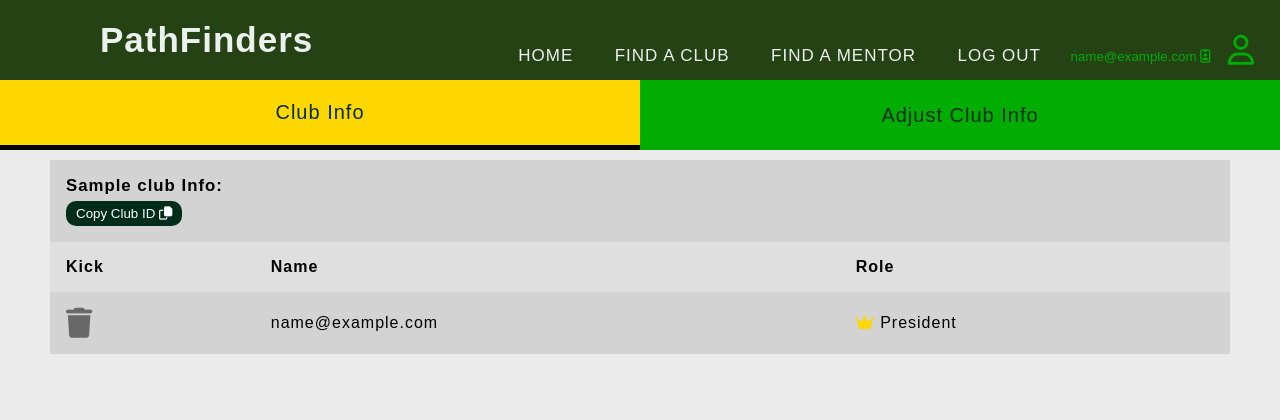
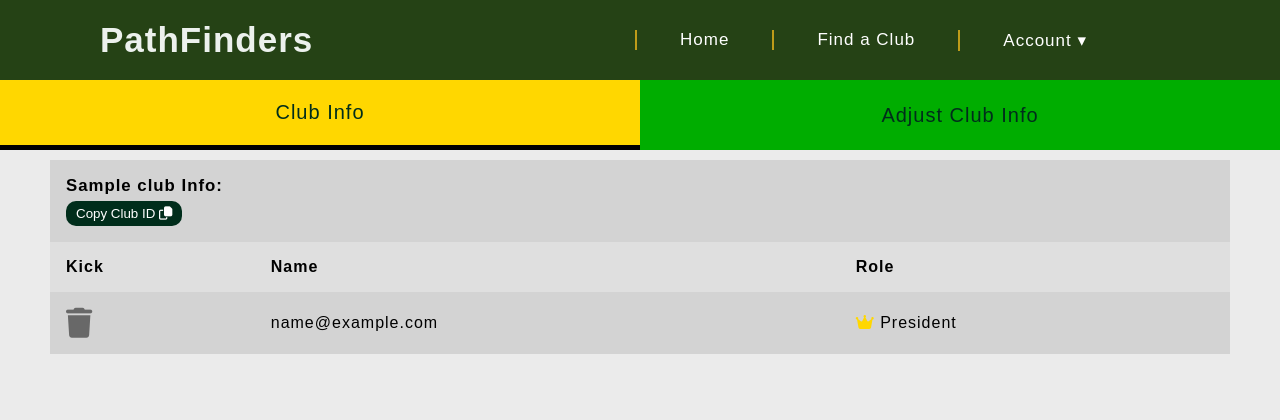
Before and after one commit to Rehaan12345/clubfinder, a Flask app: page /clubdashboard/1 in a window 1280 px wide. Shown: the top 420 px of the page. After the commit the page ends 354 px from the top, so only its background shows below. Run offline with Flask 3, Linux system fonts and the light colour scheme; a user stored in the database is signed in; tables that the repository leaves empty hold one stand-in row (values such as "Sample post"); some libraries are stand-ins or nearby versions.

Commit message:
fixed nav styling

```diff
--- a/website/static/index.js
+++ b/website/static/index.js
@@ -241,22 +241,30 @@ window.addEventListener("DOMContentLoaded", () => {
 
 // Profile dropdown menu:
 window.addEventListener("DOMContentLoaded", ()=> {
-    document.addEventListener("click", e=> {
-        const isDropDownButton = e.target.matches("[data-dropdown-button]");
-        if(!isDropDownButton && e.target.closest("[data-dropdown]") != null) return;
+    // document.addEventListener("click", e=> {
+    //     const isDropDownButton = e.target.matches("[data-dropdown-button]");
+    //     if(!isDropDownButton && e.target.closest("[data-dropdown]") != null) return;
 
-        let currentDropDown;
-        if(isDropDownButton) {
-            currentDropDown = e.target.closest("[data-dropdown]");
-            // currentDropDown = document.querySelector("dropdown");
-            currentDropDown.classList.toggle("active");
-        }
+    //     let currentDropDown;
+    //     if(isDropDownButton) {
+    //         currentDropDown = e.target.closest("[data-dropdown]");
+    //         // currentDropDown = document.querySelector("dropdown");
+    //         currentDropDown.classList.toggle("active");
+    //     }
 
-        document.querySelectorAll("[data-dropdown].active").forEach(dropdown => {
-            if (dropdown === currentDropDown) return;
-            dropdown.classList.remove("active");
-        });
-    });
+    //     document.querySelectorAll("[data-dropdown].active").forEach(dropdown => {
+    //         if (dropdown === currentDropDown) return;
+    //         dropdown.classList.remove("active");
+    //     });
+    // });
+    const profileButton = document.querySelector("#loggedinas");
+    console.log(profileButton);
+    profileButton.addEventListener("click", () => {
+        const dropDown = document.querySelector(".dropdownmenu");
+        console.log(dropDown);
+        dropDown.classList.add("active");
+        console.log("Opened ok");
+    })
 });
 
 // Register your club dropdown menu:
--- a/website/static/styles.css
+++ b/website/static/styles.css
@@ -426,6 +426,10 @@ nav ul li a{
 }
 
 /***************** Nav Styling: *****************/
+/* .navlink {
+    cursor: pointer;
+}
+
 .mainnav {
     background: var(--compliment4);
     height: 80px;
@@ -512,71 +516,167 @@ nav ul li a{
     }
   }
   section{
-    /* background: url(bg1.jpg) no-repeat; */
     background-color: var(--background);
     background-size: cover;
     height: calc(100vh - 80px);
-  }
-
-/* Dropdown Styling: */
-
-#dropdownoption {
-    color: lightgrey;
-}
-
-#dropdownoption:hover {
-    color: white;
-}
-
-.dropdownlink {
-    background: none;
-    border: none;
+  } */
+
+label.logo {
+color: var(--background);
+font-size: 35px;
+line-height: 80px;
+padding: 0 100px;
+font-weight: bold;
+}
+
+.checkbtn{
+    font-size: 30px;
+    color: var(--compliment3);
+    float: right;
+    line-height: 80px;
+    margin-right: 40px;
+    cursor: pointer;
+    display: none;
+}
+
+#check {
+    display: none;
+}
+
+.active {
+    font-weight: bold;
+    color: var(--compliment3)
+}
+
+/* Source (for below): https://codepen.io/Mark_Bell00/pen/vYELmNM */
+.mainnav {
+    display: flex;
+    background-color: var(--compliment4);
+    justify-content: space-between;
+}
+
+.mainul {
+    float: right;
+    margin-right: 150px;
+    display: flex;
+    justify-content: center;
+    align-items: center;
+}
+
+ul li {
+    list-style: none;
+    margin: 0 auto;
+    border-left: 2px solid var(--compliment3);
+    display: inline-block;
+    padding: 0 30px;
+    position: relative;
     text-decoration: none;
-    color: var(--bg1);
-    cursor: pointer;
-    /* margin-right: 300px; */
-    z-index: 10;
-}
-
-.dropdownlinks a {
-    color: white
-}
-
-.dropdown {
-    position: relative;
-}
-
-.dropdownmenu {
+    text-align: center;
+}
+
+li a {
+    color: var(--compliment4);
+}
+
+li a:hover {
+    color: var(--compliment3);
+}
+
+li:hover {
+    cursor: pointer;
+}
+
+ul li ul {
+    visibility: hidden;
+    opacity: 0;
     position: absolute;
-    /* margin-right: 300px; */
-    width: 25vh;
-    right: 0;
-    top: calc(100% + .25rem);
-    /* background-color: rgb(57, 57, 57); */
-    background-color: var(--bg2);
-    padding: .75rem;
-    border-radius: 5px;
-    box-shadow: 0 2px 50px 0 rgba(0, 0, 0, .5);
-    opacity: 0;
+    padding-left: 0;
+    left: 0;
+    display: none;
+    background: var(--compliment4);
+}
+
+ul li:hover > ul,
+ul li ul:hover {
+    visibility: visible;
+    opacity: 1;
+    display: block;
+    min-width: 250px;
+    width: 50px;
+    text-align: left;
+    padding-top: 20px;
+    box-shadow: 0px 3px 5px -1px rgba(0, 0, 0, .3);
+    z-index: 100;
+}
+
+#emailli {
+    transition: none;
     pointer-events: none;
-    transform: translateY(-10px);
-    transition: opacity 150ms ease-in-out, transform 150ms ease-in-out;
-    z-index: 20;
-    color: white;
-}
-
-.dropdown.active > .navlink + .dropdownmenu {
-    opacity: 1;
-    pointer-events: auto;
-    transform: translateY(0px);
-}
-
-.dropdownlinks {
-    z-index: 10;
-    display: flex;
-    flex-direction: column;
-    gap: 2.5rem;
-}
+}
+
+ul li ul li {
+    clear: both;
+    width: 100%;
+    text-align: left;
+    margin-bottom: 20px;
+    border-style: none;
+}
+
+ul li ul li a:hover {
+    padding-left: 10px;
+    border-left: 2px solid var(--compliment3);
+    transition: all 0.3s ease;
+}
+
+a {
+    text-decoration: none;
+}
+
+a:hover {
+    color: var(--compliment2);
+}
+
+ul li ul li a { transition: all 0.5s ease; }
+
+@media (max-width: 952px){
+    label.logo{
+      font-size: 30px;
+      padding-left: 50px;
+    }
+    .mainnav ul li a{
+      font-size: 16px;
+    }
+  }
+  @media (max-width: 858px){
+    .checkbtn{
+      display: block;
+    }
+    ul{
+      position: fixed;
+      width: 100%;
+      height: 100vh;
+      background: var(--compliment3);
+      top: 80px;
+      left: -100%;
+      text-align: center;
+      transition: all .5s;
+    }
+    .mainnav ul li{
+      display: block;
+      margin: 50px 0;
+      line-height: 30px;
+    }
+    .mainnav ul li a{
+      font-size: 20px;
+    }
+    a:hover,a.active{
+      background: none;
+      color: var(--compliment2);
+    }
+    #check:checked ~ ul{
+      left: 0;
+    }
+  }
 
 /********** Club Quick View Modal: **********/
 .clubdesc {
--- a/website/templates/layout.html
+++ b/website/templates/layout.html
@@ -27,47 +27,28 @@
         gtag('config', 'G-15D7GN7H31');
         </script>
 
-        <!-- Loading Screen: -->
-        <!-- <div class="loaderwrapper">
-            <span class="loader">
-                <span class="loaderinner"></span>
-            </span>
-        </div> -->
-
-        <!-- <script>
-            // ********* Loading Animation Functionality: ********** //
-            $(window).on("load", () => {
-                $(".loaderwrapper").fadeOut("fast");
-            });
-        </script> -->
-
         <!-- Main Nav Bar: -->
-
         <nav class="mainnav">
+            <div class="partone">
+                <label class="logo">PathFinders</label>
                 <input type="checkbox" id="check">
                 <label for="check" class="checkbtn">
                   <i class="fas fa-bars"></i>
                 </label>
-            <label class="logo">PathFinders</label>
-            <ul>
+            </div>
+            <ul class="mainul">
                 {% if user.is_authenticated %}
                     <li><a href="/" class="navlink">Home</a></li>
                     <li><a href="/findaclub" class="navlink">Find a Club</a></li>
-              <li><a href="/findamentor" class="navlink">Find A Mentor</a></li>
+                    <li><a>Account &dtrif;</a>
+                        <ul class="dropdown">
+                            <li><a id="emailli">{{ user.email }}</a></li>
+                            <li><a class="navlink" id="dropdownoption" href="/registeraclub">Register a Club <i class="fa-solid fa-pencil"></i></a></li>
+                            <li><a href="/admin" class="navlink" id="dropdownoption">Admin Dashboard <i class="fa-solid fa-table-columns"></i></a></li>
                             <li><a href="/logout" class="navlink">Log Out</a></li>
-              <button class="navlink dropdownlink loggedinasas" data-dropdown-button><a class="navlink" id="loggedinas">{{ current_user.email }} <i class="fa-regular fa-id-badge"></i></a></button>
-                 <button class="navlink dropdownlink fa-regular fa-user user" data-dropdown-button></button>
-                 <div class="dropdownmenu">
-                     <div class="dropdownlinks">
-                         <a class="navlink" id="dropdownoption" href="/registeraclub">Register a Club <i class="fa-solid fa-pencil"></i></a>
-                         <!-- {% if user.role == "Admin" %} -->
-                         <a href="/admin" class="navlink" id="dropdownoption">Admin Dashboard <i class="fa-solid fa-table-columns"></i></a>
-                         <!-- {% endif %} -->
-                         <a href="https://github.com/Rehaan12345/clubfinder" class="navlink" id="dropdownoption" target="_blank">View Github <i class="fa-solid fa-arrow-up-right-from-square"></i></a>
-                         <a href="/logout" class="navlink" id="dropdownoption">Logout <i class="fa-solid fa-arrow-right-from-bracket"></i></a>
-                         {% if user.role == "Admin" or user.role == "Advisor" %}<button class="verifyclubbutton verifyclubbutton" id="verifyclubbutton">Verify Your Club <i class="fa-solid fa-link"></i></button>{% endif %}
-                     </div>
-                 </div>
+                            <li>{% if user.role == "Admin" or user.role == "Advisor" %}<button class="verifyclubbutton verifyclubbutton" id="verifyclubbutton">Verify Your Club <i class="fa-solid fa-link"></i></button>{% endif %}</li>
+                        </ul>
+                    </li>
                 {% else %}
                     <li><a href="/login" class="navlink">Log In</a></li>
                     <li><a href="/signup" class="navlink">Sign up</a></li>
@@ -88,6 +69,7 @@
                 </form>
             </div>
         </dialog>
+
         <!-- Flash Messages (included in all pages): -->
         {% with messages = get_flashed_messages(with_categories=true) %}
             {% if messages %}
```
Also changed, not shown: 2 other files. Lines whose indentation alone changed are shown as unchanged.
